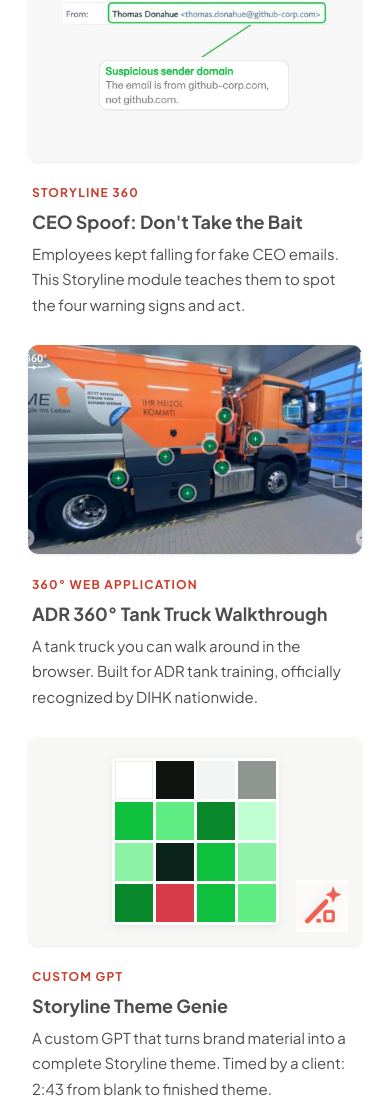
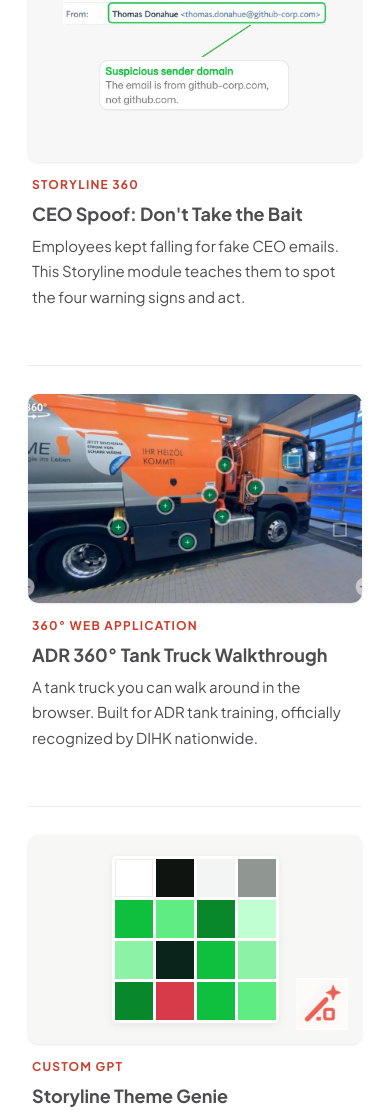
Before and after one commit to georgvolmer/georgvolmer-website, a plain HTML site: page portfolio.html in a window 390 px wide. Shown: the part 586-1698 px from the top of the page. Drawn offline with Linux system fonts and the light colour scheme.

Commit message:
Fix mobile card grouping and testimonial coral consistency
Cards on small screens now group visually: tighten the image-to-text
gap within each card and add a much larger gap plus a divider line
between stacked cards, so the CEO Spoof card no longer reads as
belonging to the ADR card below it. Desktop grid is unaffected.

Also unify the Theme Genie testimonial highlight color to brand coral
(#F15B4E, matching the quote marks) and bump it to ~19px bold.

```diff
--- a/assets/portfolio.css
+++ b/assets/portfolio.css
@@ -707,7 +707,9 @@ a:hover {
 }
 
 .quote blockquote strong {
-  color: #CB3D2D;
+  color: #F15B4E;
+  font-size: 1.1875rem;
+  font-weight: 700;
 }
 
 .quote figcaption {
@@ -801,6 +803,20 @@ a:hover {
     grid-template-columns: 1fr;
   }
 
+  .cards {
+    gap: 0;
+  }
+
+  .card-body {
+    padding-top: 12px;
+  }
+
+  .card + .card {
+    margin-top: 56px;
+    padding-top: 28px;
+    border-top: 1px solid #ECECEB;
+  }
+
   .pair-arrow {
     display: none;
   }
```
